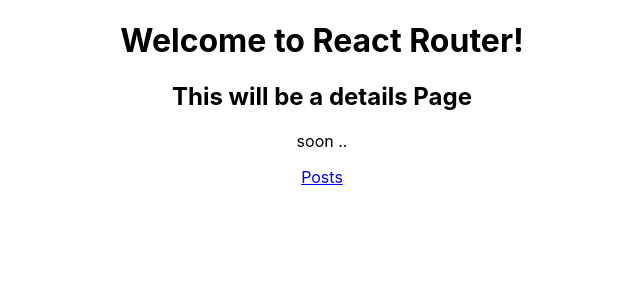
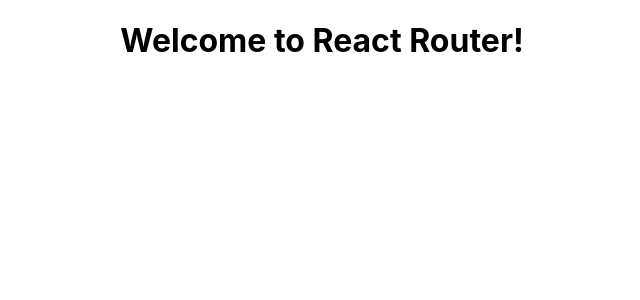
Before and after one commit to Tarek-Mdimagh/wv_react, a React (Create React App) app: page /about in a window 1280 px wide. Shown: the top 300 px of the page, without its empty margins (318-958 px from the left). Built offline with nearby package versions, Linux system fonts and the light colour scheme.

Commit message:
redirect from card to page details

```diff
--- a/src/App.js
+++ b/src/App.js
@@ -8,7 +8,7 @@
       <h1>Welcome to React Router!</h1>
       <Routes>
         <Route path="/" element={<Posts />} />
-        <Route path="about" element={<Details />} />
+        <Route path="details" element={<Details />} />
       </Routes>
     </div>
   )
--- a/src/pages/components/card/index.js
+++ b/src/pages/components/card/index.js
@@ -12,6 +12,7 @@
 import Stack from '@mui/material/Stack'
 import Chip from '@mui/material/Chip'
 import styled from '@emotion/styled'
+import { Link } from 'react-router-dom'
 
 const CardStyle = styled(Card)`
   cursor: pointer;
@@ -24,6 +25,7 @@
 
 export default function RecipeReviewCard() {
   return (
+    <Link to="/details">
       <CardStyle sx={{ maxWidth: 345 }}>
         <CardHeader
           avatar={
@@ -61,11 +63,14 @@
           alt="Paella dish"
         />
         <CardContent>
-        <Typography variant="body2" color="text.secondary">
-          This impressive paella is a perfect party dish and
-          a fun meal to cook together with your guests. Add
-          1 cup of frozen peas along with the mussels, if
-          you like.
+          <Typography
+            variant="body2"
+            color="text.secondary"
+          >
+            This impressive paella is a perfect party dish
+            and a fun meal to cook together with your
+            guests. Add 1 cup of frozen peas along with the
+            mussels, if you like.
           </Typography>
         </CardContent>
         <CardActions disableSpacing>
@@ -74,5 +79,6 @@
           </IconButton>
         </CardActions>
       </CardStyle>
+    </Link>
   )
 }
```
Lines whose indentation alone changed are shown as unchanged.
